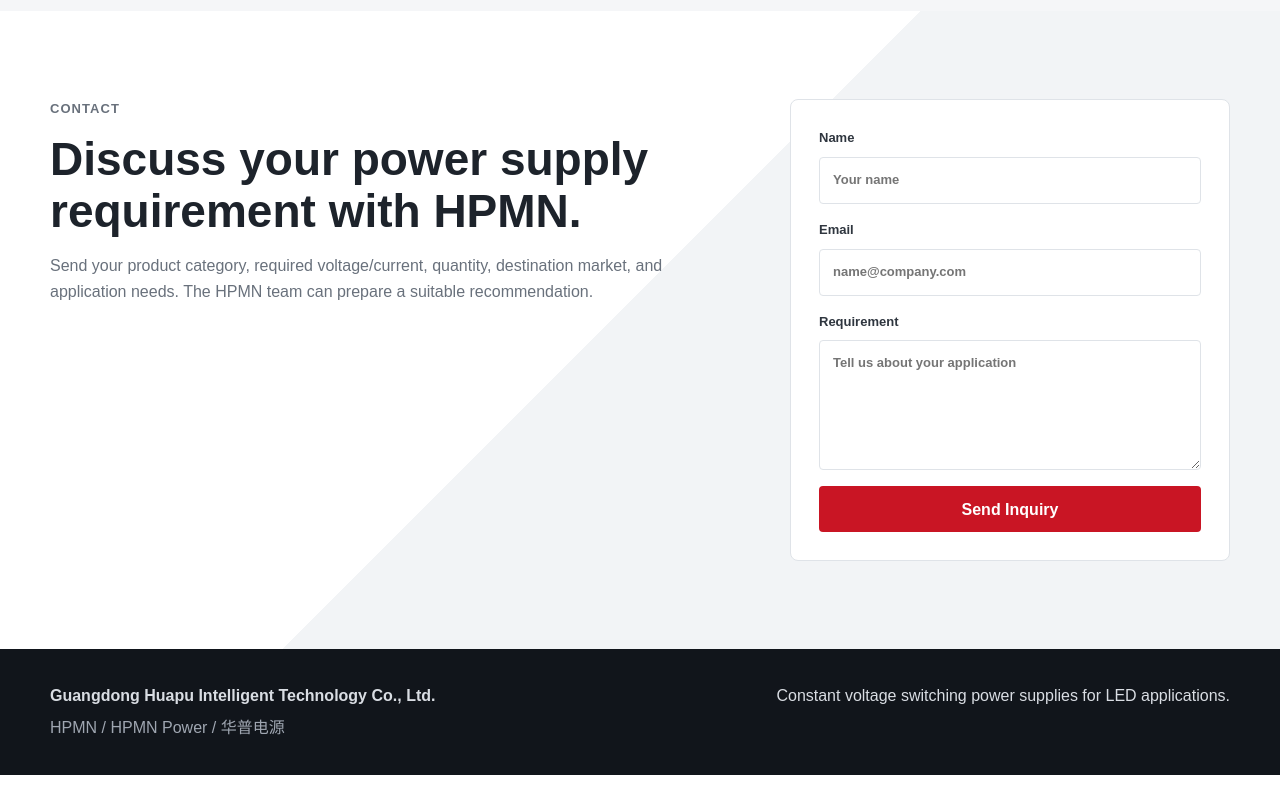
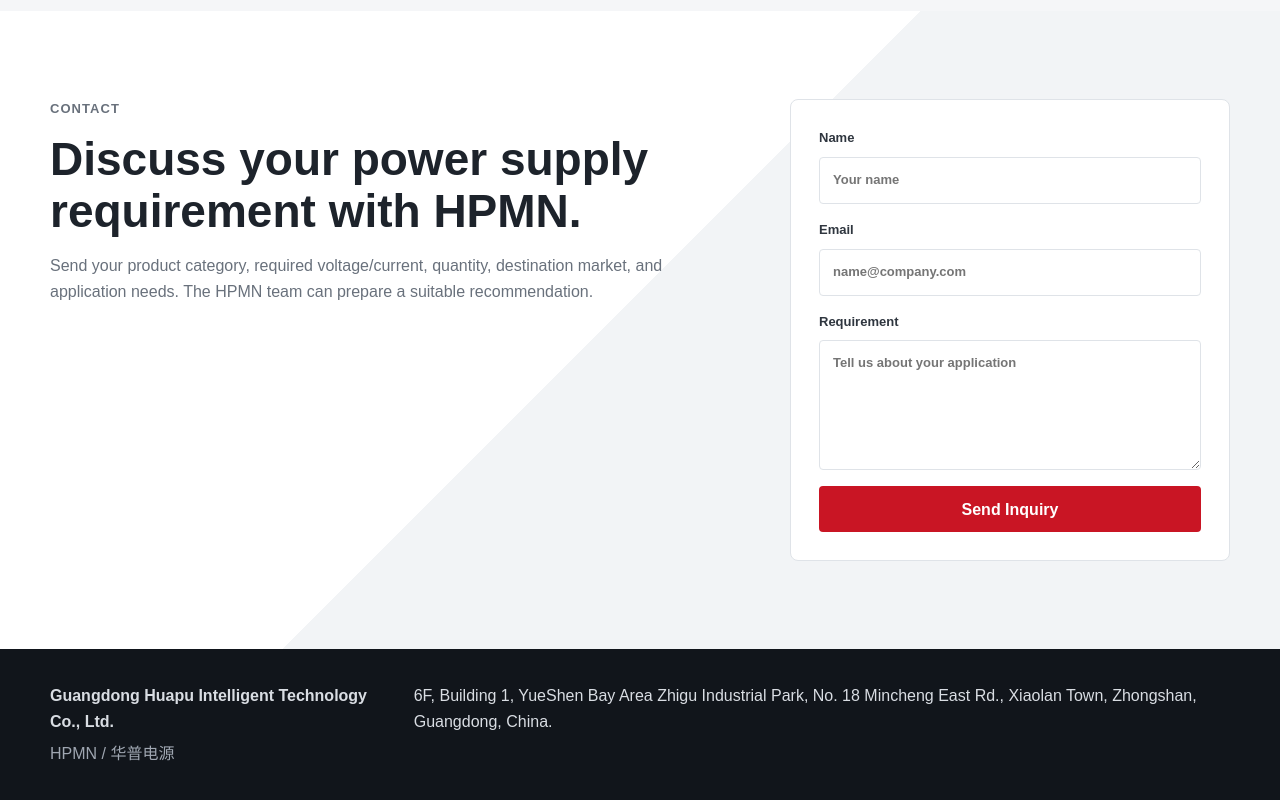
Before and after one commit to yanxu0-o/hpmn-power-website, a website: page index.html in a window 1280 px wide. Shown: the part 10491-11291 px from the top of the page. Before the commit the page ends 11266 px from the top, so only its background shows below. Drawn offline with Linux system fonts and the light colour scheme.

Commit message:
Update index.html

```diff
--- a/index.html
+++ b/index.html
@@ -185,10 +185,10 @@
       <div class="container footer-grid">
         <div>
           <strong>Guangdong Huapu Intelligent Technology Co., Ltd.</strong>
-          <p>HPMN / HPMN Power / 华普电源</p>
+          <p>HPMN / 华普电源</p>
         </div>
         <div>
-          <span>Constant voltage switching power supplies for LED applications.</span>
+          <span>6F, Building 1, YueShen Bay Area Zhigu Industrial Park, No. 18 Mincheng East Rd., Xiaolan Town, Zhongshan, Guangdong, China.</span>
         </div>
       </div>
     </footer>
```
